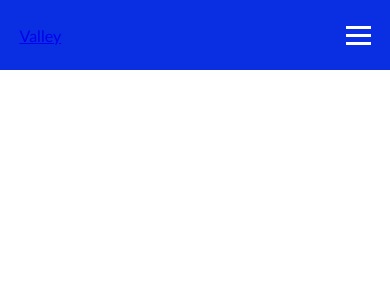
After one commit to Kader1680/Social-Media-Website, a PHP site: page /layout/Header.php in a window 390 px wide. The commit adds this page. Shown: the top 300 px of the page. Run offline with PHP 8.4, Linux system fonts and the light colour scheme.

```diff
--- a/assets/css/style.css
+++ b/assets/css/style.css
@@ -413,3 +413,83 @@ body{
     color: #0a2ee1;
     font-weight: bolder;
   }
+
+  li{
+    list-style: none;
+  }
+  .navbar{
+    height: 70px;
+    width: 100%;
+    display: flex;
+    align-items: center;
+    justify-content: space-between;
+    padding: 0 5%;
+    background-color: #0a2ee1;
+  }
+  .nav-menu{
+    display: flex;
+    align-items: center;
+  }
+  .nav-branding{
+    font-size: 2rem;
+  }
+  /* transition for links */
+  .nav-link{
+    transition: 0.5s ease;
+  }
+  .nav-link:hover{
+    color: dodgerblue;
+  }
+  .hamburger{
+    display: none;
+    cursor: pointer;
+  }
+  .bar{
+    width: 25px;
+    height: 3px;
+    margin: 5px auto;
+    -webkit-transition: all 0.3s ease-in-out;
+    transition: all 0.3s ease-in-out;
+    background: white;
+  }
+  .nav-item{
+    padding: 0 1.5rem;
+  }
+
+
+
+  @media(max-width: 760px){
+    .bar{
+      display: block;
+    }
+    .hamburger{
+      display: block;
+    }
+    .hamburger.active .bar:nth-child(2){
+      opacity: 0;
+    }
+    .hamburger.active .bar:nth-child(1){
+      transform: rotate(45deg) translateY(11.5px);
+    }
+    .hamburger.active .bar:nth-child(3){
+      transform: rotate(-45deg) translateY(-11.5px);
+    }
+    .nav-menu{
+      position: fixed;
+      right: -100%;
+      top: 70px;
+      flex-direction: column;
+      width: 100%;
+      text-align: center;
+      background: black;
+      transition: 0.3s;
+    }
+    .nav-item{
+      padding: 1.5rem 0;
+    }
+
+    .nav-menu.active{
+      right: 0;
+    }
+
+  }
--- /dev/null
+++ b/layout/Header.php
@@ -0,0 +1,39 @@
+<!DOCTYPE html>
+<html lang="en">
+    <head>
+        <meta charset="UTF-8">
+        <meta name="viewport" content="width=device-width, initial-scale=1.0">
+
+
+    </head>
+    <style>
+        <?php include "../assets/css/style.css"; ?>
+    </style>
+    <body>
+    <header>
+    <nav class="navbar">
+        <a href=" /Social-Media-Website/ " class="logo text-decoration-none text-white fs-2">Valley</a>
+        <ul class="nav-menu">
+        <li class="nav-item">
+            <a href="./page/Home.php" class="nav-link text-decoration-none text-white">Home</a>
+        </li>
+        <li class="nav-item">
+            <a href=" " class="nav-link text-decoration-none text-white">add Friend</a>
+        </li>
+        <li class="nav-item">
+            <a href=" " class="nav-link text-decoration-none text-white">Message</a>
+        </li>
+        <li class="nav-item">
+            <a href="/Social-Media-Website/" class="nav-link text-decoration-none text-white">Logout</a>
+        </li>
+        </ul>
+        <div class="hamburger">
+        <span class="bar"></span>
+        <span class="bar"></span>
+        <span class="bar"></span>
+        </div>
+    </nav>
+    </header>
+    </body>
+
+</html>
--- a/page/Home.php
+++ b/page/Home.php
@@ -3,9 +3,12 @@
 <head>
     <meta charset="UTF-8">
     <meta name="viewport" content="width=device-width, initial-scale=1.0">
-    <title>Document</title>
+    <link href="https://cdn.jsdelivr.net/npm/bootstrap@5.3.1/dist/css/bootstrap.min.css" rel="stylesheet" integrity="sha384-4bw+/aepP/YC94hEpVNVgiZdgIC5+VKNBQNGCHeKRQN+PtmoHDEXuppvnDJzQIu9" crossorigin="anonymous">
+    <title>Valley | Home </title>
 </head>
 <body>
+    <?php require "../layout/Header.php"; ?>
+
     gfdgdfgdfgfdgfd
 </body>
 </html>
```
Also changed, not shown: assets/js/scripts.js (added, +10 -0 lines), index.php (+11 -0 lines).
